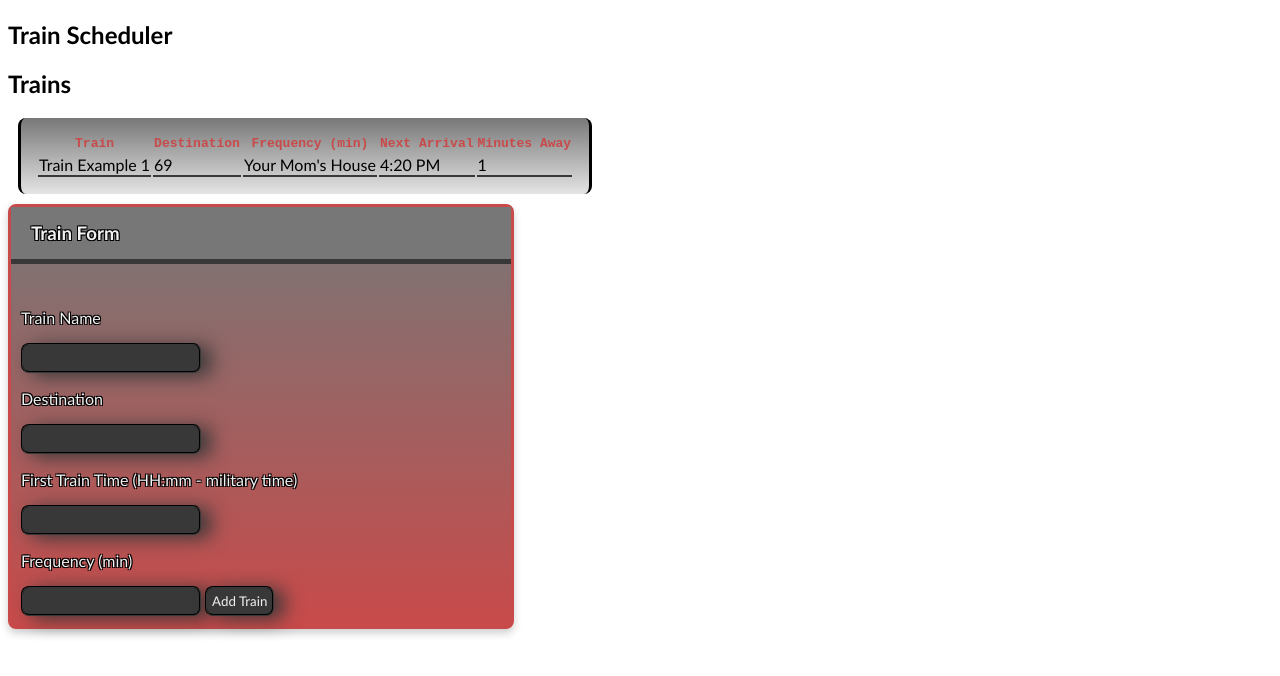
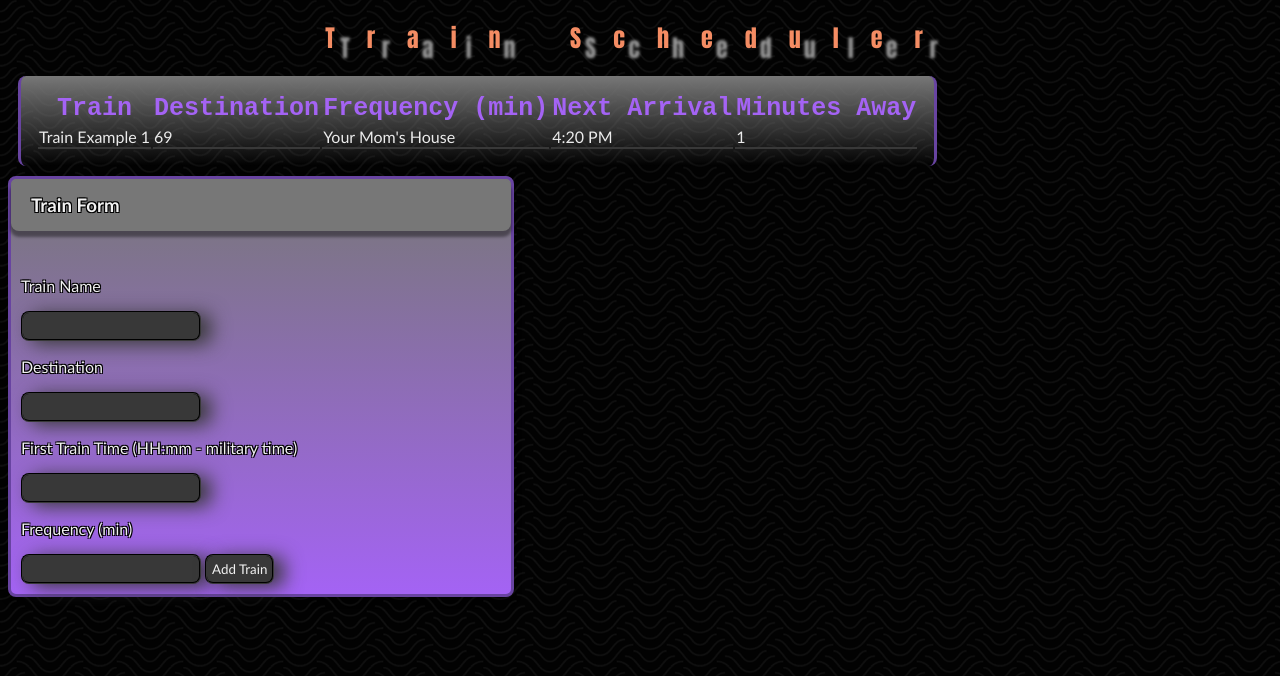
Before and after one commit to ajbarbati/Train-Scheduler, a plain HTML site: page index.html in a window 1280 px wide. Drawn offline with nearby package versions, Linux system fonts and the light colour scheme; no server answers.

Commit message:
more styles changed up color

```diff
--- a/assets/style.css
+++ b/assets/style.css
@@ -1,18 +1,38 @@
 * {
     font-family: 'Trebuchet MS', 'Lucida Sans Unicode', 'Lucida Grande', 'Lucida Sans', Arial, sans-serif;
 }
-/*
+
 body {
-    background-image: url(../assets/images/concrete-texture.jpg);
+    background-image: url(../assets/images/papyrus-dark.png);
     background-attachment: fixed;
+}
+/* article {
+    display: grid;
+    align-content: center;
+    justify-content: center;
+    width: 100%;
+    height: auto;
+    grid-template-areas:
+    "header"
+    "main"
+    "footer footer";
+    grid-template-columns: 2fr 1fr;
+    grid-template-rows: 200px 20% 300px 20%;
 } */
 
+h1 {
+    font-family: Impact, Haettenschweiler, 'Arial Narrow Bold', sans-serif;
+    color: #f48c63;
+    font-weight: lighter;
+    letter-spacing: 2rem;
+    text-align: center;
+    text-shadow: 15px 10px 3px #999;
+}
 /* Train Table */
 table {
-    border-width: 10px;
-    border-color: #c94a4a;
-    border-left: solid;
-    border-right: solid;
+    border-width: 0px 3px;
+    border-color: #6844a1;
+    border-style: solid;
     border-radius: 0.5rem;
     padding: 15px;
     margin: 10px;
@@ -21,11 +41,13 @@ table {
 
 td {
     border-bottom: 2px solid #383838;
+    color: #ebebeb;
 }
 
 th {
+    font-size: 25px;
     font-family: monospace;
-    color:#c94a4a;
+    color:#a463f4;
 }
 /* ................ */
 
@@ -36,16 +58,17 @@ footer {
     border-radius: 0.5rem;
     border-style: solid;
     border-width: 3px;
-    border-color: #c94a4a;
-    background-image: linear-gradient(#777777, #c94a4a);
+    border-color: #6844a1;
+    background-image: linear-gradient(#777777, #a463f4);
     width: 500px;
 }
 footer:hover {
-    box-shadow:5px 14px 25px 1px #000;
+    box-shadow:5px 14px 25px 1px #777777;
 }
 
 h3 {
     color: #f1f1f1;
+    border-radius: 0.5rem;
     text-shadow:
         -1px -1px 0 #000,
          1px -1px 0 #000,
@@ -53,8 +76,7 @@ h3 {
           1px 1px 0 #000;
     margin-top: 0px;
     border-width: 5px;
-    border-bottom-style: solid;
-    border-color: #383838;
+    box-shadow: 0px 5px 3px 1px rgba(0,0,0,.4);
     padding: 15px 20px 15px;
     background-color: #777777;
 }
--- a/index.html
+++ b/index.html
@@ -16,7 +16,6 @@
         <main>
             <table>
                     <thead>
-                        <h2>Trains</h2>
                         <tr>
                             <th>Train</th>
                             <th>Destination</th>
```
Also changed, not shown: assets/images/papyrus-dark.png (added).
